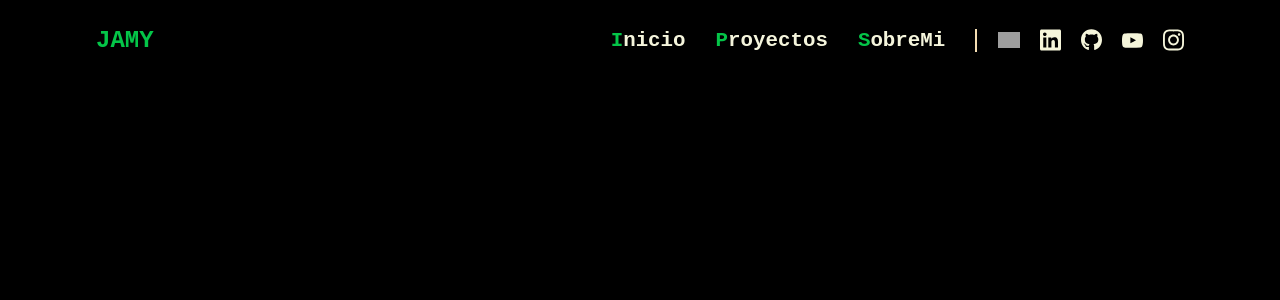
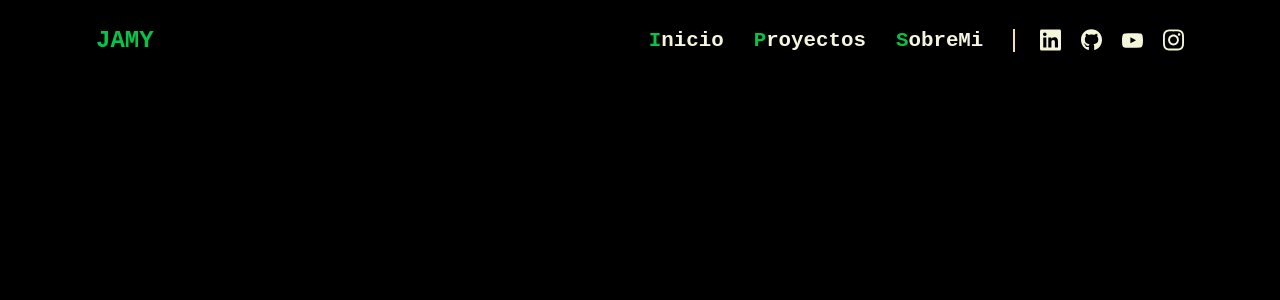
Before and after one commit to MINOTAURO18/Portafolio, a React (Vite) app: page / in a window 1280 px wide. Shown: the top 300 px of the page. Built offline with nearby package versions, Linux system fonts and the light colour scheme; grey boxes are pictures that could not be loaded.

Commit message:
delete mode

```diff
--- a/src/components/Nav/Nav.jsx
+++ b/src/components/Nav/Nav.jsx
@@ -5,8 +5,7 @@ import inicio from '../../assets/Inicio.svg'
 import proyectos from '../../assets/proyectos.svg'
 import sobremi from '../../assets/sobremi.svg'
 
-import luna from '../../assets/luna.svg'
-import sol from '../../assets/sol.svg'
+
 
 const Nav = () => {
 
--- a/src/components/Nav/Nav.module.css
+++ b/src/components/Nav/Nav.module.css
@@ -6,7 +6,7 @@
     height: 10vh;
     margin: 0 auto;
     display: grid;
-    grid-template-columns: 10% 71% 19% ;
+    grid-template-columns: 10% 74.5% 15.5% ;
     align-items: center;
     z-index: 9;
 }
--- a/src/components/Nav/Redes.jsx
+++ b/src/components/Nav/Redes.jsx
@@ -3,22 +3,13 @@ import instagram from '../../assets/instagram.svg'
 import github from '../../assets/github.svg'
 import youtube from '../../assets/youtube.svg'
 import styles from '../Nav/Redes.module.css'
-import luna from '../../assets/luna.svg'
-import sol from '../../assets/sol.svg'
 import { useState } from 'react'
 const Redes = () => {
 
-    const [state, setState] = useState(sol);
 
-    const cambio = () => {
-      if (state == luna) setState(sol);
-      if(state == sol) setState(luna);
-
-    };
 
     return (
         <div className={styles.Redes}>
-         <img onClick={cambio} width="22px" src={state} alt="" />
          <a target="_blank" href="https://www.linkedin.com/in/alexander-mu%C3%B1oz-4959a0255/">
           <img src={linkedin} alt="logo de linkedin" />
          </a>
```
